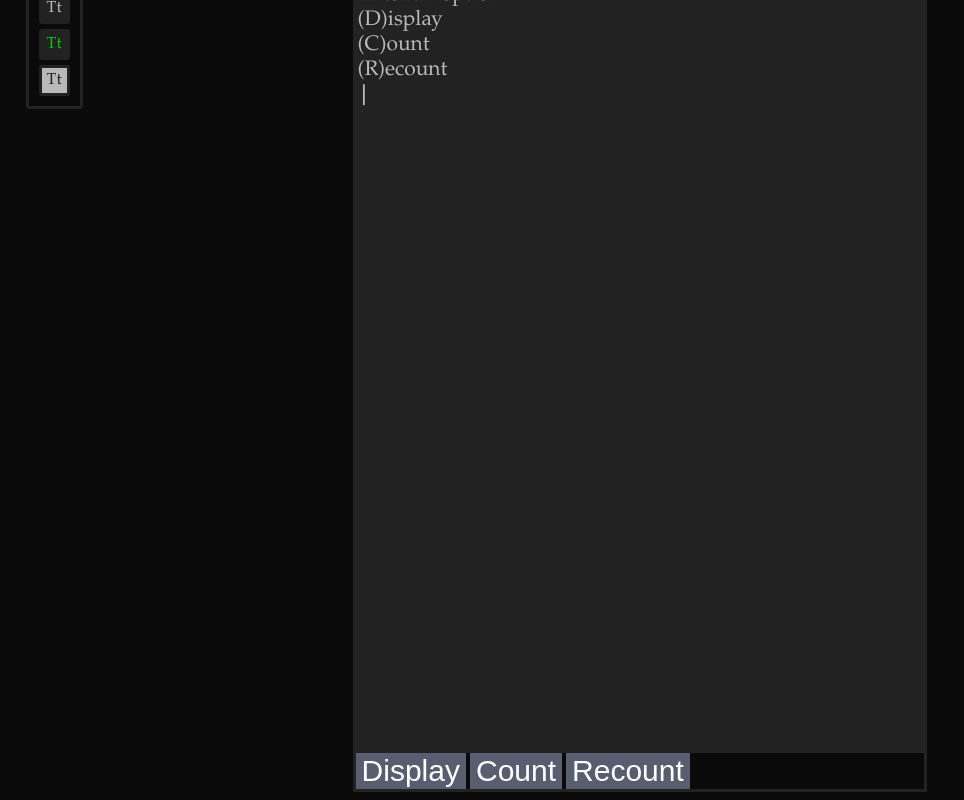
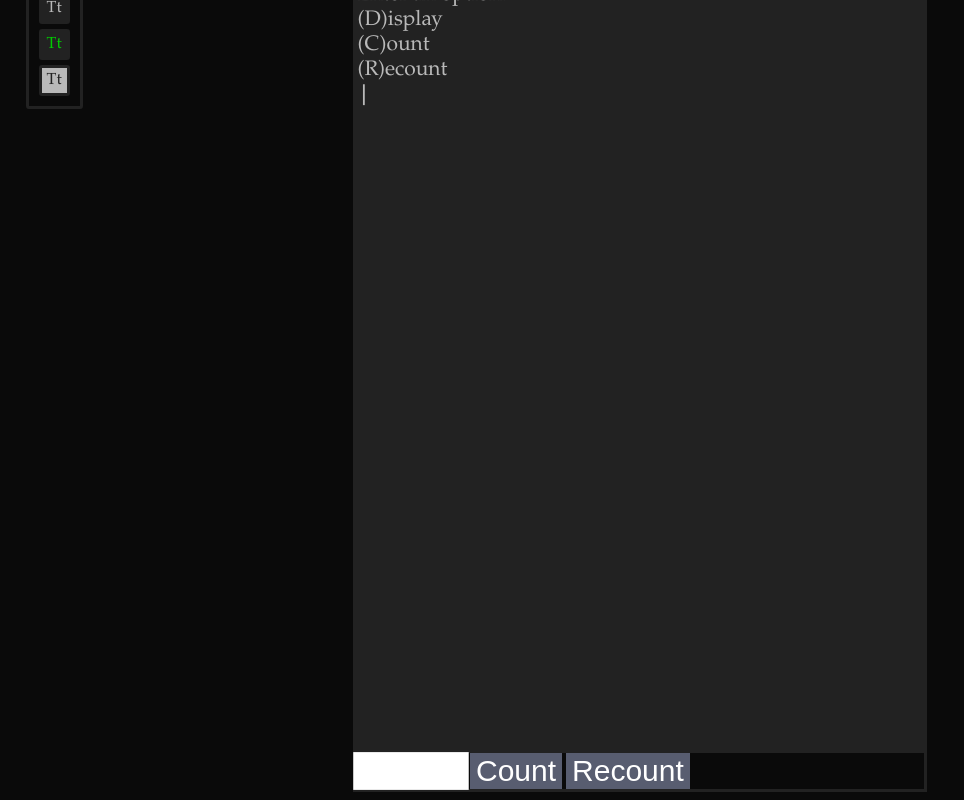
Before and after one commit to lewislemay/Strip-Counter, a website: page src/index.html in a window 1280 px wide. In both pictures the pointer is over the button "Display". Shown: the part 30-830 px from the top of the page, without its empty margins (0-964 px from the left). Drawn offline with Linux system fonts and the light colour scheme.

Commit message:
Add button hover

```diff
--- a/src/css/styles.css
+++ b/src/css/styles.css
@@ -115,3 +115,8 @@ button {
     font-size: 30px;
     transition: all 0.3s ease;
 }
+
+button:hover {
+    background: #ffffff;
+    transform: scale(1.05);
+}
```
